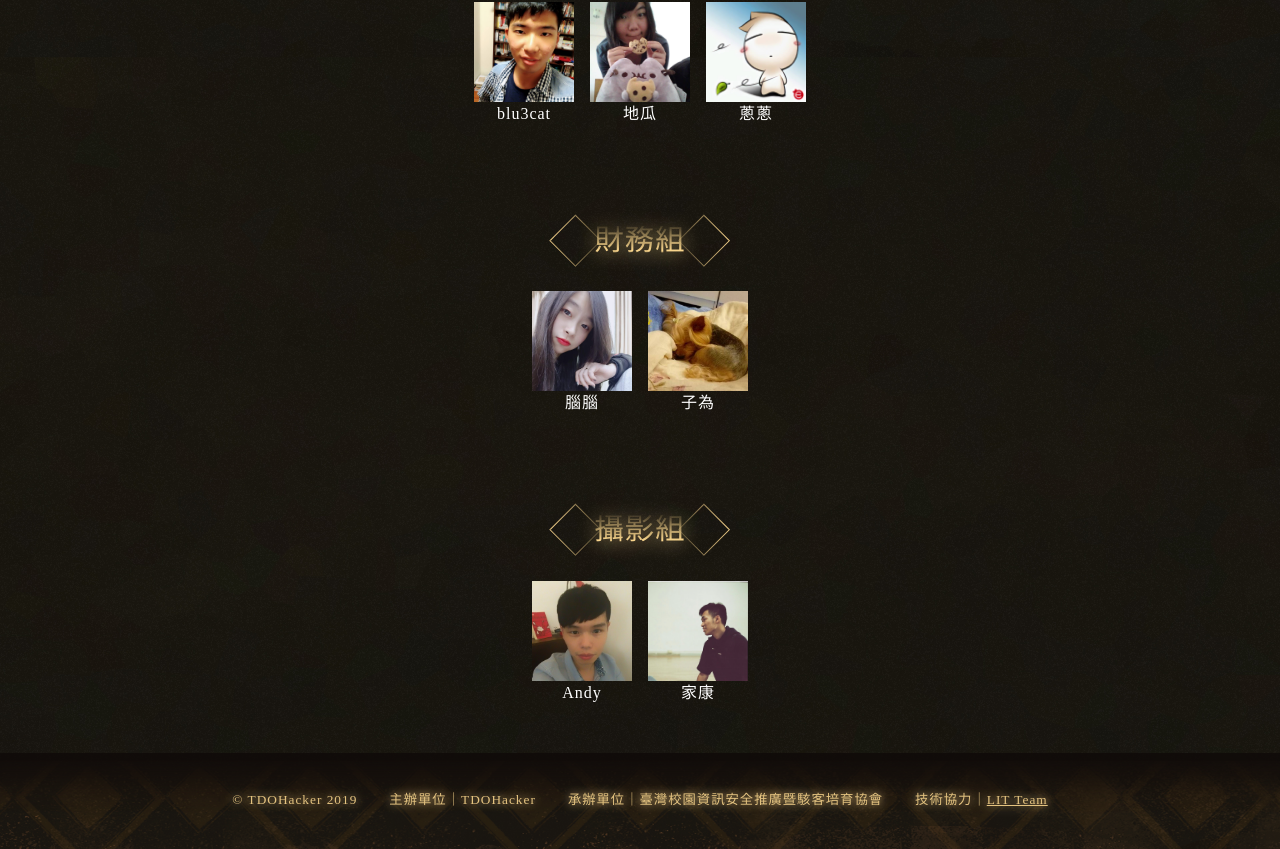
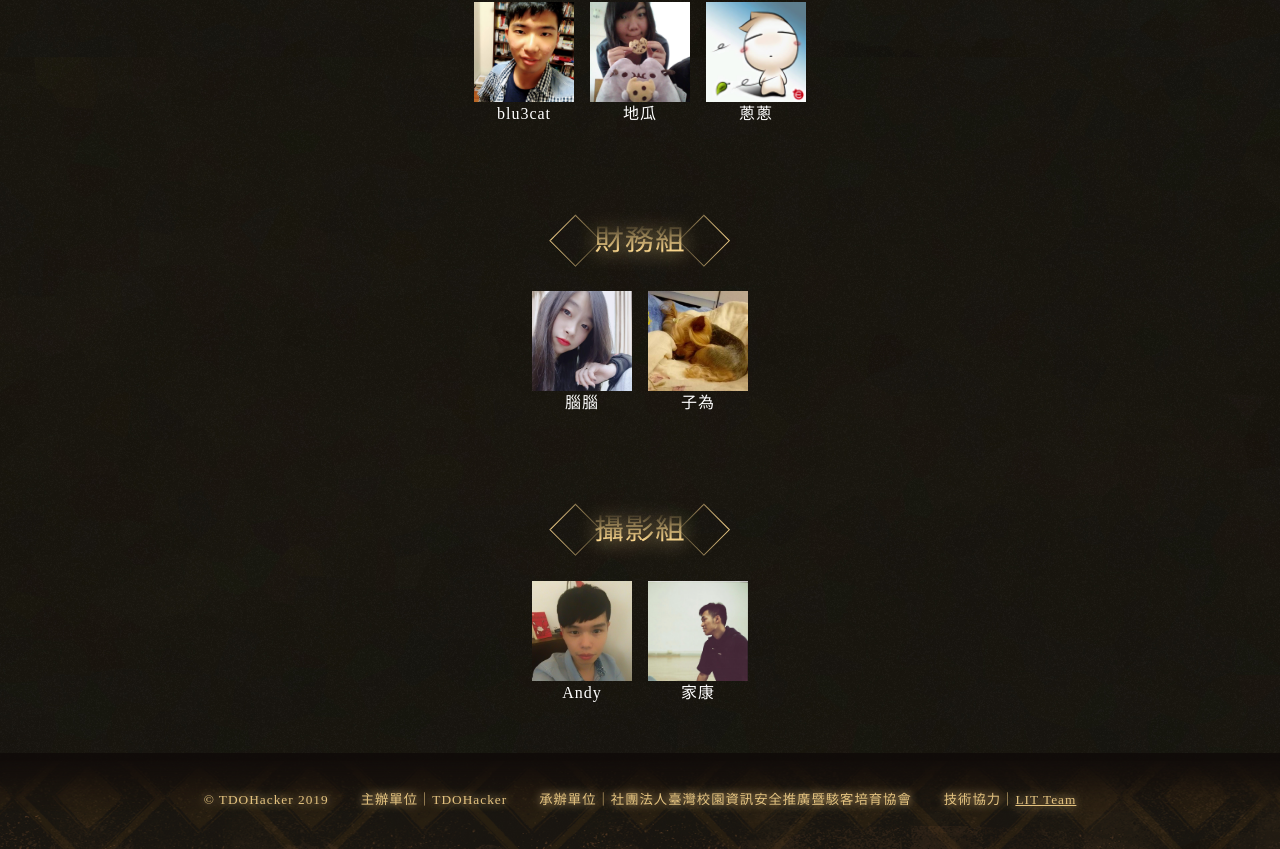
Before and after one commit to tdoh/TDOHConf2019, a Vue app: page /2019/team in a window 1280 px wide. Shown: the part 790-1639 px from the top of the page. Built offline with nearby package versions, Linux system fonts and the light colour scheme; a web font is replaced by a local one.

Commit message:
Update corporation name

```diff
--- a/src/components/layout/Footer.vue
+++ b/src/components/layout/Footer.vue
@@ -2,7 +2,7 @@
   <div id="footer">
     <p>&copy; TDOHacker 2019</p>
     <p>主辦單位｜TDOHacker</p>
-    <p>承辦單位｜臺灣校園資訊安全推廣暨駭客培育協會</p>
+    <p>承辦單位｜社團法人臺灣校園資訊安全推廣暨駭客培育協會</p>
     <p>技術協力｜<a href="https://open.limeishu.org.tw">LIT Team</a></p>
   </div>
 </template>
--- a/src/views/Support.vue
+++ b/src/views/Support.vue
@@ -37,7 +37,7 @@ export default {
           type: '承辦單位',
           list: [
             {
-              title: '臺灣校園資訊安全推廣暨駭客培育協會'
+              title: '社團法人臺灣校園資訊安全推廣暨駭客培育協會'
             }
           ]
         },
```
